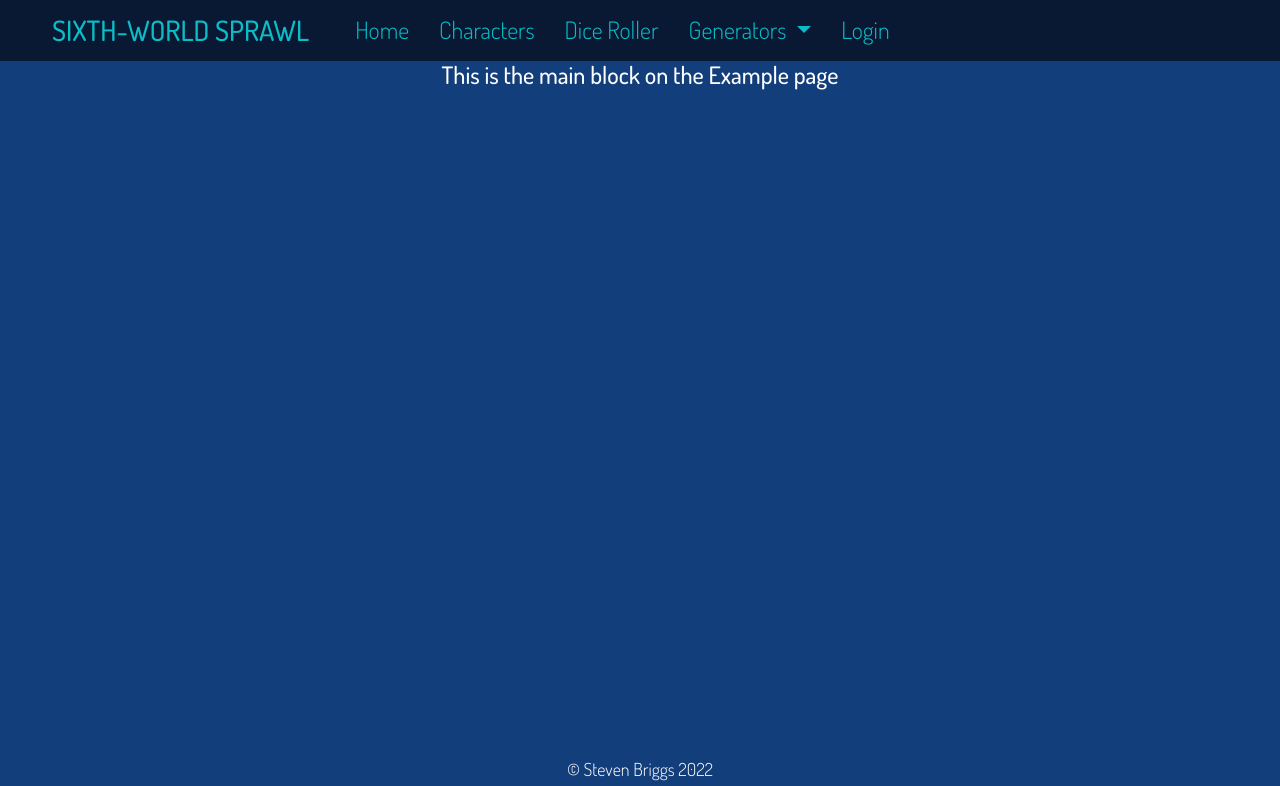
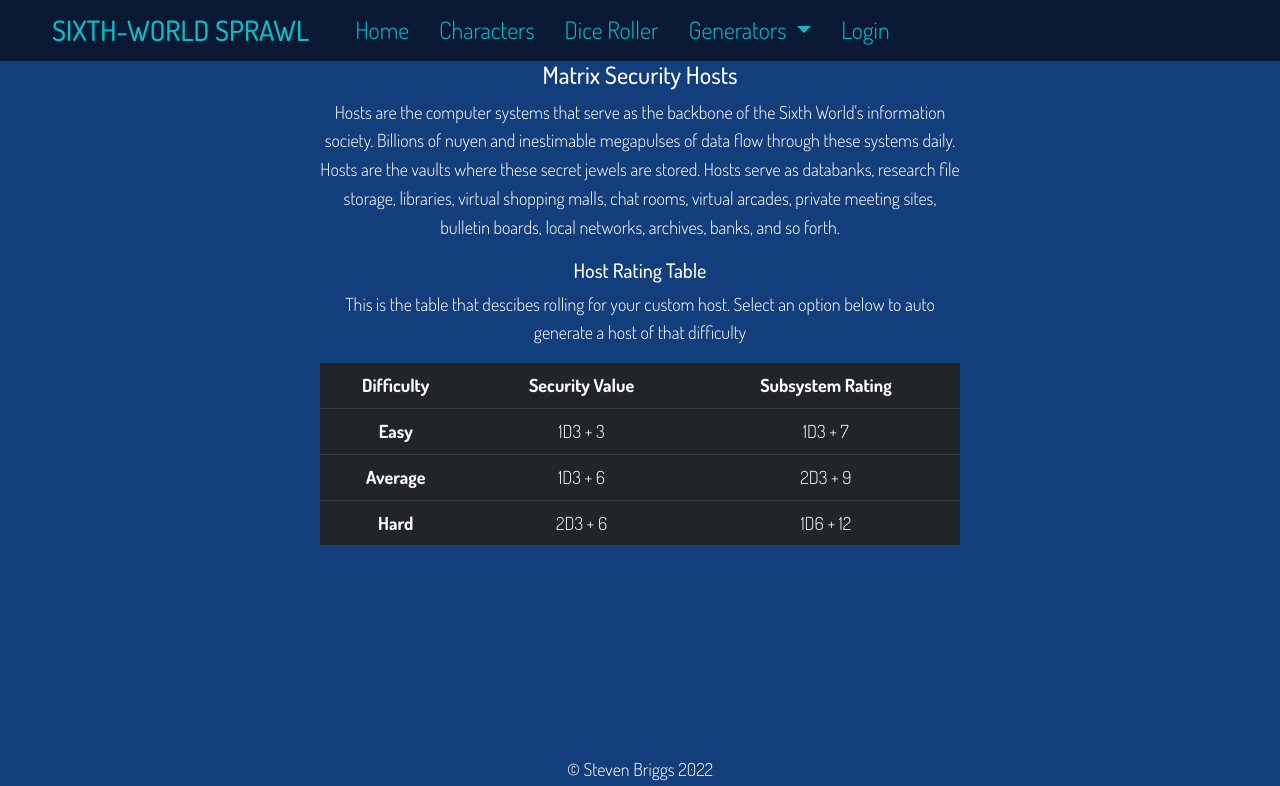
Before and after one commit to RocinRykor/SixthWorldSprawlWebsite, a Flask app: page /matrixhost in a window 1280 px wide. Shown: the top 786 px of the page. Run offline with Flask 3, Linux system fonts and the light colour scheme.

Commit message:
add basic info on hosts and host rating table table will be used to call script to run generator

```diff
--- a/sixthworldsprawl/static/css/styles.css
+++ b/sixthworldsprawl/static/css/styles.css
@@ -293,3 +293,14 @@ a:hover {
     /* reduces the opacity of the button to 75% */
     opacity: 0.75;
 }
+
+.table-option {
+    transition: 1s;
+}
+
+.table-option:hover {
+    /* lets the mouse appear as a hand when hovering over the button */
+    cursor: pointer;
+    /* reduces the opacity of the button to 75% */
+    opacity: 0.75;
+}
--- a/sixthworldsprawl/templates/public/generators/matrixhost.html
+++ b/sixthworldsprawl/templates/public/generators/matrixhost.html
@@ -1,6 +1,49 @@
 <!DOCTYPE html>
 {% extends "public/partials/base.html" %} {% block main %}
 
-<h2>This is the main block on the Example page</h2>
+<div class="w-50 mx-auto">
+    <h2>Matrix Security Hosts</h2>
+    <p>
+        Hosts are the computer systems that serve as the backbone of the Sixth
+        World's information society. Billions of nuyen and inestimable
+        megapulses of data flow through these systems daily. Hosts are the
+        vaults where these secret jewels are stored. Hosts serve as databanks,
+        research file storage, libraries, virtual shopping malls, chat rooms,
+        virtual arcades, private meeting sites, bulletin boards, local networks,
+        archives, banks, and so forth.
+    </p>
+
+    <h3>Host Rating Table</h3>
+    <p>
+        This is the table that descibes rolling for your custom host. Select an
+        option below to auto generate a host of that difficulty
+    </p>
+    <table class="table table-dark">
+        <thead>
+            <tr>
+                <th scope="col">Difficulty</th>
+                <th scope="col">Security Value</th>
+                <th scope="col">Subsystem Rating</th>
+            </tr>
+        </thead>
+        <tbody>
+            <tr class="table-option" onclick="generateEasyHost()">
+                <th scope="row">Easy</th>
+                <td>1D3 + 3</td>
+                <td>1D3 + 7</td>
+            </tr>
+            <tr class="table-option" onclick="generateEasyHost()">
+                <th scope="row">Average</th>
+                <td>1D3 + 6</td>
+                <td>2D3 + 9</td>
+            </tr>
+            <tr class="table-option" onclick="generateEasyHost()">
+                <th scope="row">Hard</th>
+                <td>2D3 + 6</td>
+                <td>1D6 + 12</td>
+            </tr>
+        </tbody>
+    </table>
+</div>
 
 {% endblock %}
```
